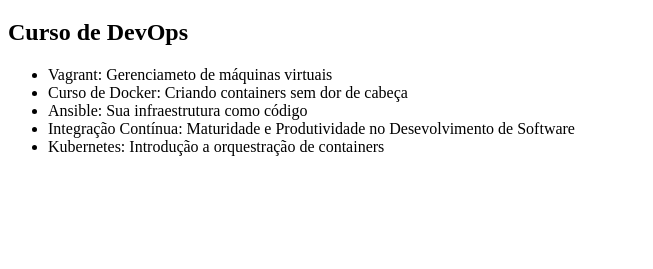
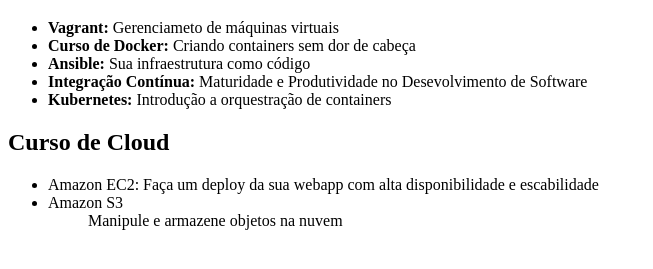
Before and after one commit to dennyhrndz/alura-git, a plain HTML site: page index.html in a window 1280 px wide. Shown: the part 61-330 px from the top of the page, without its empty margins (0-653 px from the left). Drawn offline with Linux system fonts and the light colour scheme.

Commit message:
Alterações e implementações.

```diff
--- a/index.html
+++ b/index.html
@@ -7,13 +7,18 @@
 </head>
 <body>
     <h1>Cursos - TESTES</h1>
-    <h2>Curso de DevOps</h2>
     <ul>
-        <li>Vagrant: Gerenciameto de máquinas virtuais</li>
-        <li>Curso de Docker: Criando containers sem dor de cabeça</li>
-        <li>Ansible: Sua infraestrutura como código</li>
-        <li>Integração Contínua: Maturidade e Produtividade no Desevolvimento de Software</li>
-        <li>Kubernetes: Introdução a orquestração de containers</li>
+        <li><strong>Vagrant:</strong> Gerenciameto de máquinas virtuais</li>
+        <li><strong>Curso de Docker:</strong> Criando containers sem dor de cabeça</li>
+        <li><strong>Ansible:</strong> Sua infraestrutura como código</li>
+        <li><strong>Integração Contínua:</strong> Maturidade e Produtividade no Desevolvimento de Software</li>
+        <li><strong>Kubernetes:</strong> Introdução a orquestração de containers</li>
+    </ul>
+    <h2>Curso de Cloud</h2>
+    <ul>
+        <li>Amazon EC2: Faça um deploy da sua webapp com alta disponibilidade e escabilidade</li>
+        <li>Amazon S3</li>
+        <dd>Manipule e armazene objetos na nuvem</dd>
     </ul>
 </body>
 </html>
```
